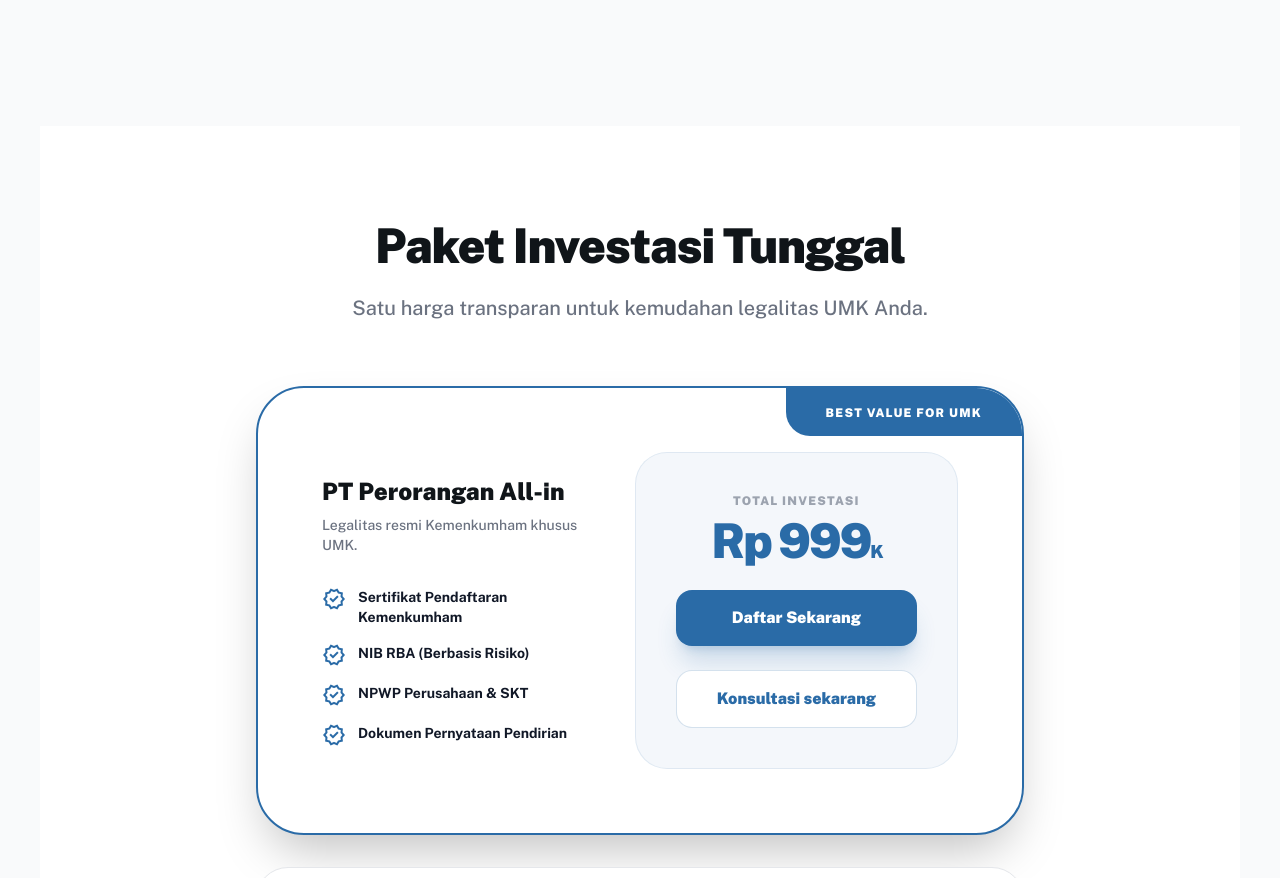
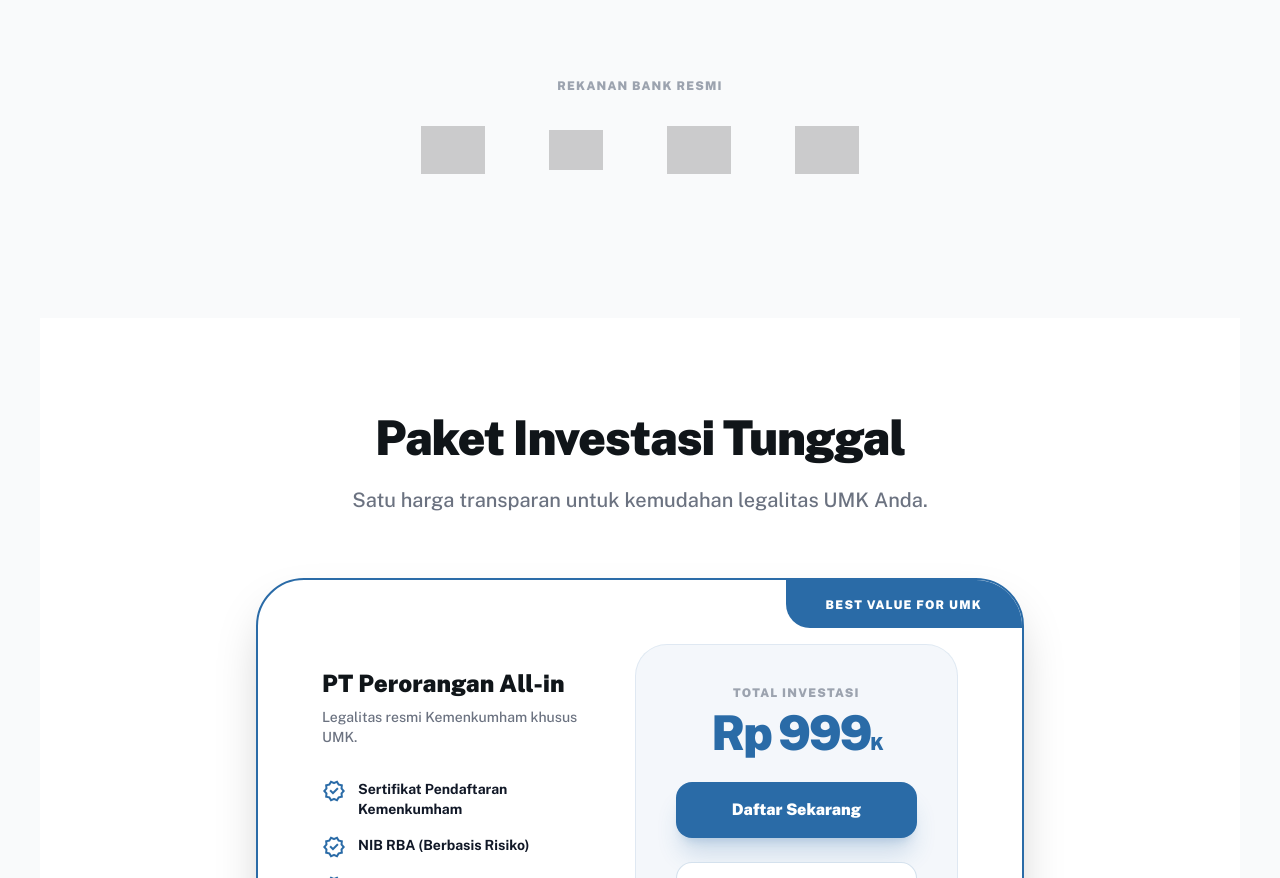
Before and after one commit to Alfansyahwardana24juni/akseslegal.id, a plain HTML site: page detaillayanan-pendirian.html in a window 1280 px wide. Shown: the part 4882-5760 px from the top of the page. Drawn offline with nearby package versions, Linux system fonts and the light colour scheme; grey boxes are pictures that could not be loaded.

Commit message:
Bank Partners Section

```diff
--- a/detaillayanan-pendirian.html
+++ b/detaillayanan-pendirian.html
@@ -1245,6 +1245,20 @@
                 </div>
             </div>
         </div>
+
+        <!-- Bank Partners Section -->
+        <div class="px-6 pb-24">
+            <div class="max-w-[1200px] mx-auto text-center">
+                <p class="text-xs font-black text-gray-400 uppercase tracking-widest mb-8">Rekanan Bank Resmi</p>
+                <div class="flex flex-wrap justify-center items-center gap-8 md:gap-16 opacity-50 hover:opacity-100 transition-opacity duration-500">
+                    <img src="https://upload.wikimedia.org/wikipedia/en/f/fa/Bank_Mandiri_logo.svg" alt="Bank Mandiri" class="h-8 md:h-12 w-auto object-contain grayscale hover:grayscale-0 transition-all">
+                    <img src="https://upload.wikimedia.org/wikipedia/commons/f/f0/Bank_Negara_Indonesia_logo_%282004%29.svg" alt="Bank BNI" class="h-8 md:h-10 w-auto object-contain grayscale hover:grayscale-0 transition-all">
+                    <img src="https://upload.wikimedia.org/wikipedia/commons/a/a0/Bank_Syariah_Indonesia.svg" alt="Bank BSI" class="h-8 md:h-12 w-auto object-contain grayscale hover:grayscale-0 transition-all">
+                    <img src="https://upload.wikimedia.org/wikipedia/commons/6/68/BANK_BRI_logo.svg" alt="Bank BRI" class="h-8 md:h-12 w-auto object-contain grayscale hover:grayscale-0 transition-all">
+                </div>
+            </div>
+        </div>
+
         <!-- Pricing Section -->
         <section id="paket-harga" class="px-6 py-12 md:py-24 bg-white dark:bg-gray-900/50 my-12">
             <div class="max-w-[1200px] mx-auto">
```
